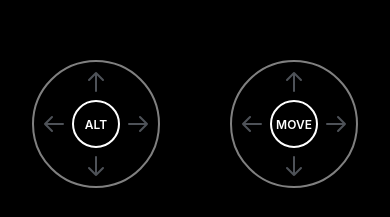
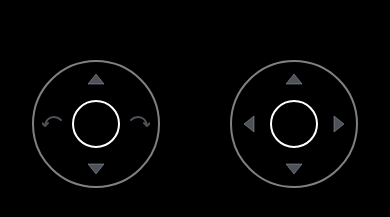
Before and after one commit to DDA1O1/react-native, a React Native app: screen / in a window 390 px wide. Shown: the part 624-841 px from the top of the page. Built offline with nearby package versions, Linux system fonts and the light colour scheme.

Commit message:
Enhance VirtualJoystick component by adding rotation arrows for left and right directions, update arrow rendering logic, and improve visual feedback with dynamic fill colors. Remove unused knob label elements for a cleaner UI.

```diff
--- a/src/components/VirtualJoystick.jsx
+++ b/src/components/VirtualJoystick.jsx
@@ -81,20 +81,55 @@ const VirtualJoystick = ({ onLeftJoystickMove, onRightJoystickMove }) => {
     }
   };
 
-  const renderArrow = (direction, active) => {
+  const renderArrow = (direction, active, isRotation = false) => {
     let path = '';
+    if (isRotation && (direction === 'left' || direction === 'right')) {
+      // Rotation arrows (anti-clockwise for left, clockwise for right)
+      switch (direction) {
+        case 'left':
+          path = 'M19 8C17.1085 6.21141 14.6691 5 12 5C7.02944 5 3 9.02944 3 14M3 14L6 11M3 14L0 11';
+          return (
+            <Svg
+              width={24}
+              height={24}
+              viewBox="0 0 24 24"
+              stroke={active ? "white" : "rgba(156, 163, 175, 0.5)"}
+              fill="none"
+              strokeWidth={2}
+            >
+              <Path d={path} strokeLinecap="round" strokeLinejoin="round" />
+            </Svg>
+          );
+        case 'right':
+          path = 'M5 8C6.89151 6.21141 9.33088 5 12 5C16.9706 5 21 9.02944 21 14M21 14L24 11M21 14L18 11';
+          return (
+            <Svg
+              width={24}
+              height={24}
+              viewBox="0 0 24 24"
+              stroke={active ? "white" : "rgba(156, 163, 175, 0.5)"}
+              fill="none"
+              strokeWidth={2}
+            >
+              <Path d={path} strokeLinecap="round" strokeLinejoin="round" />
+            </Svg>
+          );
+      }
+    }
+
+    // Regular triangular arrows for other directions
     switch (direction) {
       case 'up':
-        path = 'M5 10l7-7m0 0l7 7m-7-7v18';
+        path = 'M12 4L4 14H20L12 4Z';
         break;
       case 'down':
-        path = 'M19 14l-7 7m0 0l-7-7m7 7V3';
+        path = 'M12 20L20 10H4L12 20Z';
         break;
       case 'left':
-        path = 'M10 19l-7-7m0 0l7-7m-7 7h18';
+        path = 'M4 12L14 20V4L4 12Z';
         break;
       case 'right':
-        path = 'M14 5l7 7m0 0l-7 7m7-7H3';
+        path = 'M20 12L10 4V20L20 12Z';
         break;
     }
 
@@ -104,14 +139,9 @@ const VirtualJoystick = ({ onLeftJoystickMove, onRightJoystickMove }) => {
         height={24}
         viewBox="0 0 24 24"
         stroke={active ? "white" : "rgba(156, 163, 175, 0.5)"}
-        fill="none"
+        fill={active ? "white" : "rgba(156, 163, 175, 0.5)"}
       >
-        <Path
-          strokeLinecap="round"
-          strokeLinejoin="round"
-          strokeWidth={2}
-          d={path}
-        />
+        <Path d={path} />
       </Svg>
     );
   };
@@ -130,10 +160,10 @@ const VirtualJoystick = ({ onLeftJoystickMove, onRightJoystickMove }) => {
               {renderArrow('down', isArrowActive(leftPosition, 'down'))}
             </View>
             <View style={[styles.arrow, styles.leftArrow]}>
-              {renderArrow('left', isArrowActive(leftPosition, 'left'))}
+              {renderArrow('left', isArrowActive(leftPosition, 'left'), true)}
             </View>
             <View style={[styles.arrow, styles.rightArrow]}>
-              {renderArrow('right', isArrowActive(leftPosition, 'right'))}
+              {renderArrow('right', isArrowActive(leftPosition, 'right'), true)}
             </View>
           </View>
 
@@ -149,9 +179,6 @@ const VirtualJoystick = ({ onLeftJoystickMove, onRightJoystickMove }) => {
               },
             ]}
           >
-            <View style={styles.knobLabel}>
-              <Animated.Text style={styles.knobText}>ALT</Animated.Text>
-            </View>
           </Animated.View>
         </View>
       </GestureDetector>
@@ -187,9 +214,6 @@ const VirtualJoystick = ({ onLeftJoystickMove, onRightJoystickMove }) => {
               },
             ]}
           >
-            <View style={styles.knobLabel}>
-              <Animated.Text style={styles.knobText}>MOVE</Animated.Text>
-            </View>
           </Animated.View>
         </View>
       </GestureDetector>
@@ -257,10 +281,6 @@ const styles = StyleSheet.create({
     justifyContent: 'center',
     alignItems: 'center',
   },
-  knobLabel: {
-    justifyContent: 'center',
-    alignItems: 'center',
-  },
   knobText: {
     color: 'white',
     fontSize: 12,
```
